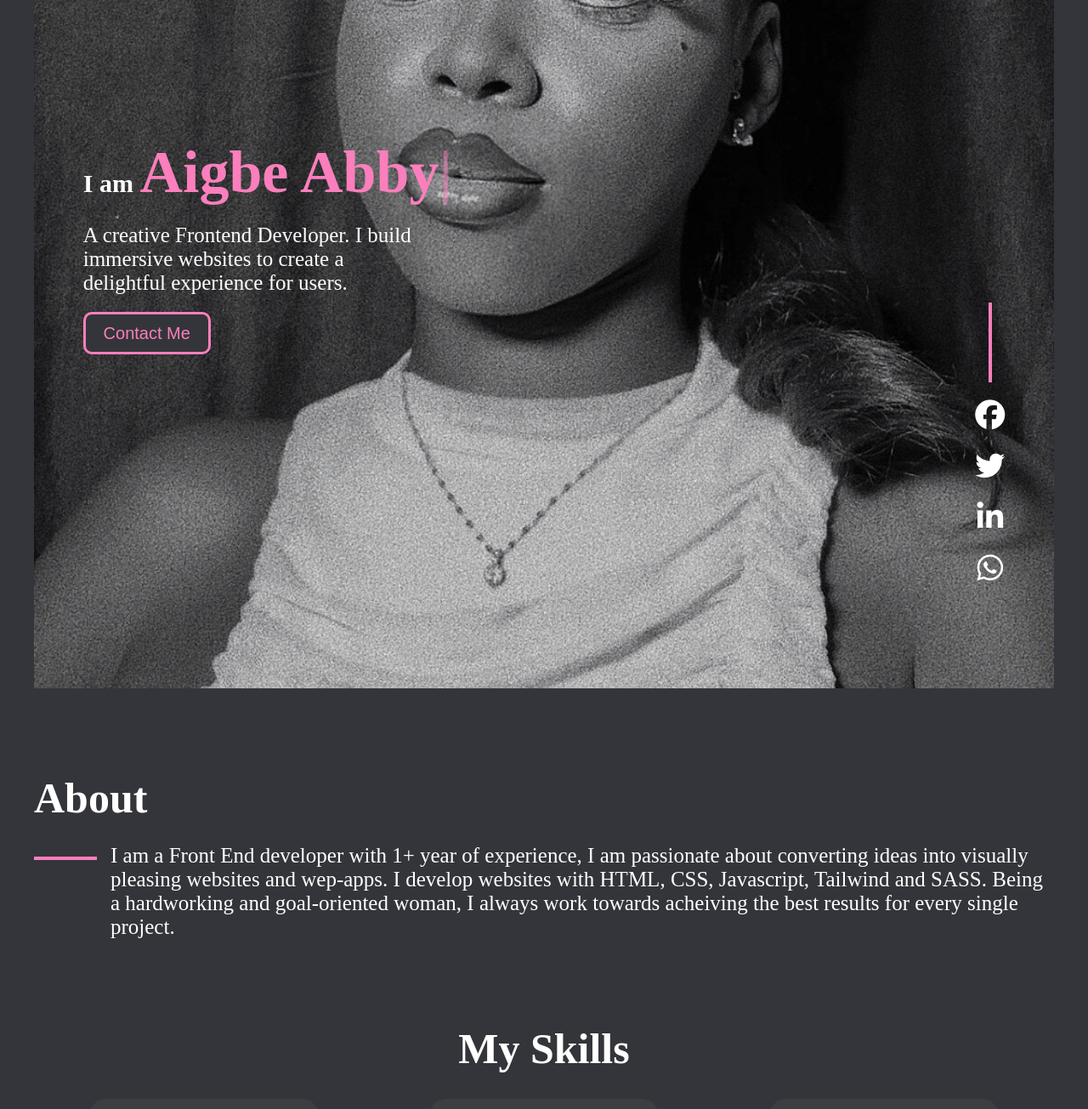
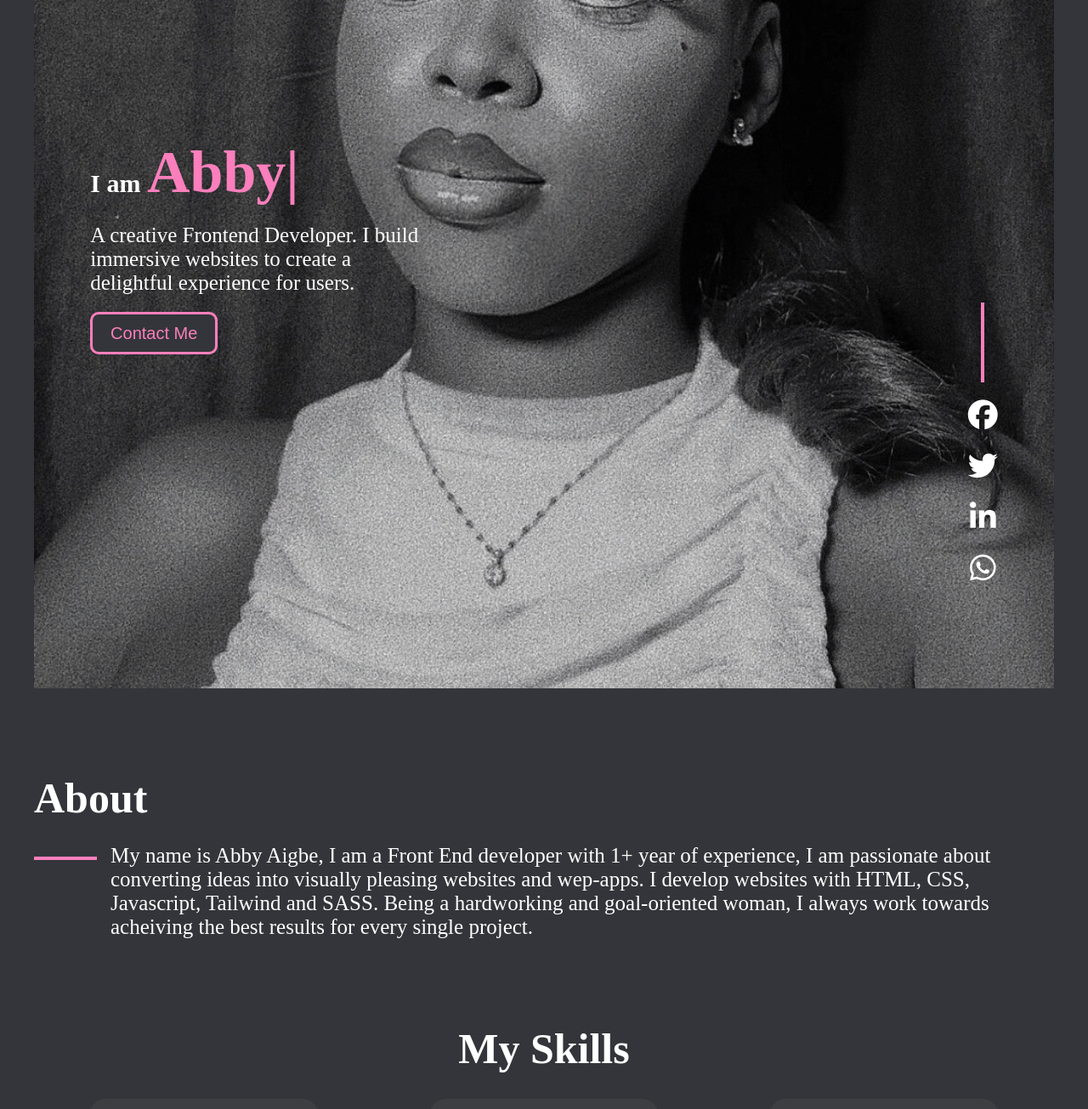
Before and after one commit to Abbyaigbe/newport, a plain HTML site: page index.html in a window 1280 px wide. Shown: the part 340-1645 px from the top of the page at 85% size. Drawn offline with nearby package versions, Linux system fonts and the light colour scheme.

Commit message:
Update index.html

```diff
--- a/index.html
+++ b/index.html
@@ -56,7 +56,7 @@
         <section id="about_section" class="container">
             <div class="about_info">
                 <h1>About</h1>
-                <p>I am a Front End developer with 1+ year of experience, I am passionate about converting ideas into visually pleasing websites and wep-apps. I develop websites with HTML, CSS, Javascript, Tailwind and SASS. Being a hardworking and goal-oriented woman, I always work towards acheiving the best results for every single project.</p>
+                <p> My name is Abby Aigbe, I am a Front End developer with 1+ year of experience, I am passionate about converting ideas into visually pleasing websites and wep-apps. I develop websites with HTML, CSS, Javascript, Tailwind and SASS. Being a hardworking and goal-oriented woman, I always work towards acheiving the best results for every single project.</p>
             </div>
         </section>
         <!-- About section end  -->
@@ -193,7 +193,7 @@
     <script>
         let typed = new Typed('.animate', {
             strings: [
-                "Aigbe Abby",
+                "Abby",
             ],
             typeSpeed: 100,
             backSpeed: 80,
```
